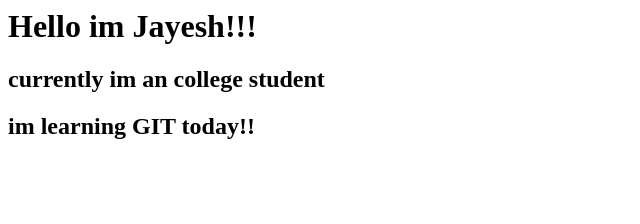
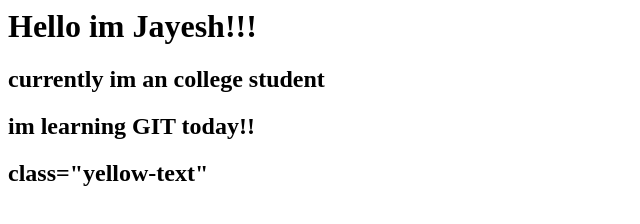
Before and after one commit to JayeshGhode05/JayeshGhode05.github.io, a plain HTML site: page index.html in a window 1280 px wide. Shown: the whole page, without its empty margins (0-640 px from the left). Drawn offline with Linux system fonts and the light colour scheme.

Commit message:
Update index.html

```diff
--- a/index.html
+++ b/index.html
@@ -7,5 +7,8 @@
       currently im an college student
     </h2>
     <h2>im learning GIT today!!</h2>
+    <h2>
+      class="yellow-text"
+    </h2>
    </body>
 </html>
```
